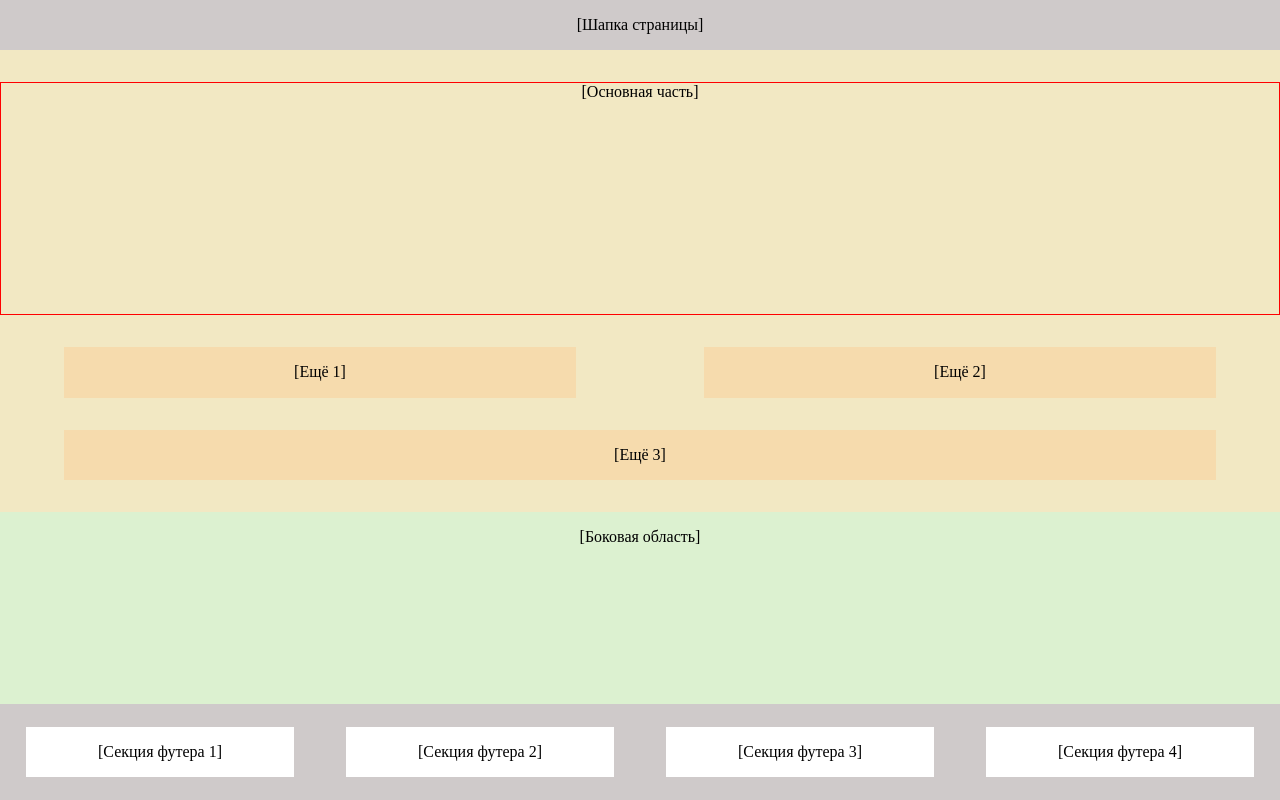
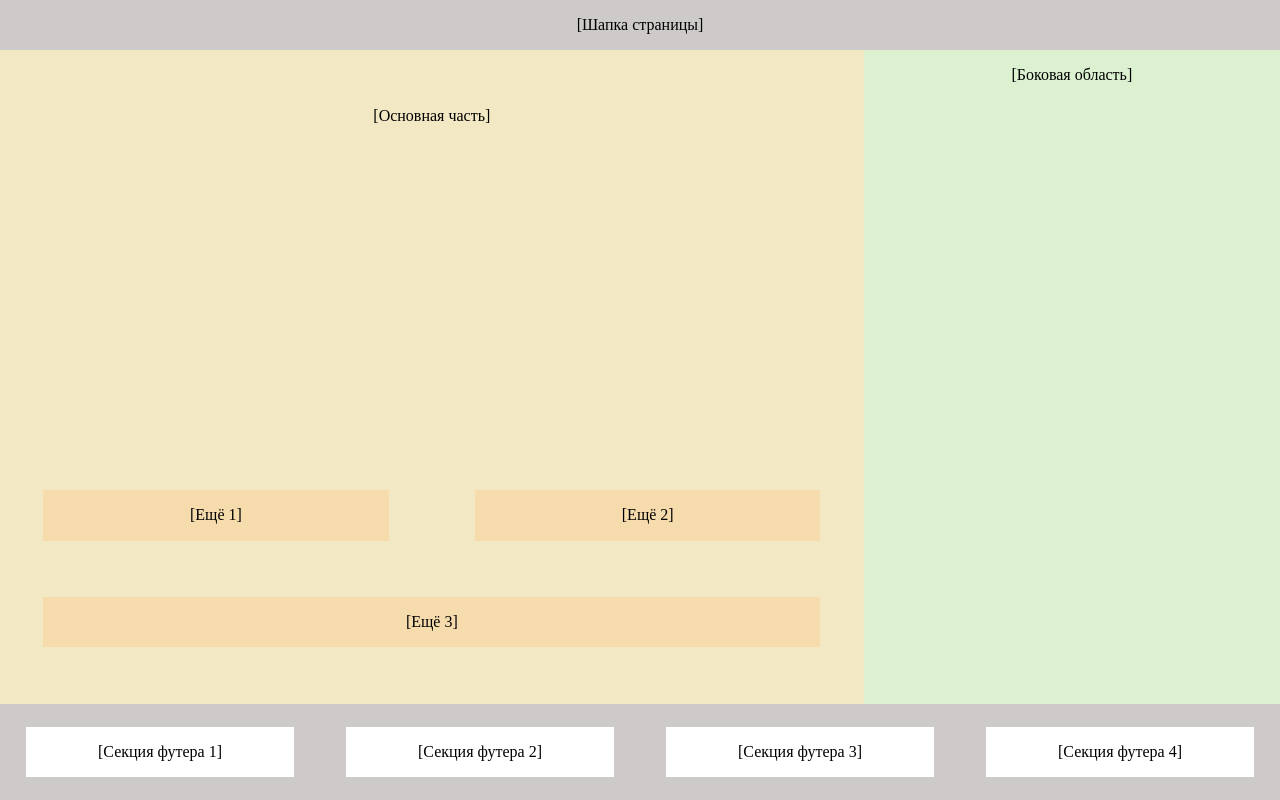
Before and after one commit to woachkatzl/week-5-task-2, a plain HTML site: page index.html in a window 1280 px wide. Drawn offline with Linux system fonts and the light colour scheme.

Commit message:
removed temp styles

```diff
--- a/index.html
+++ b/index.html
@@ -7,11 +7,6 @@
         <title>Задание 2</title>
         <link rel="stylesheet" href="styles/normalize.css">
         <link rel="stylesheet" href="styles/styles.css">
-    <style>
-        .container {
-            border: 1px solid red;
-        }
-    </style>
     </head>
     <body>
         <header class="header">
@@ -32,10 +27,10 @@
                     <p>[Ещё 3]</p>
                 </section>
             </section>
-    </main>
             <aside class="aside">
                 <p>[Боковая область]</p>
             </aside>
+        </main>
         <footer class="footer">
             <section>
                 <p>[Секция футера 1]</p>
```
Lines whose indentation alone changed are shown as unchanged.
